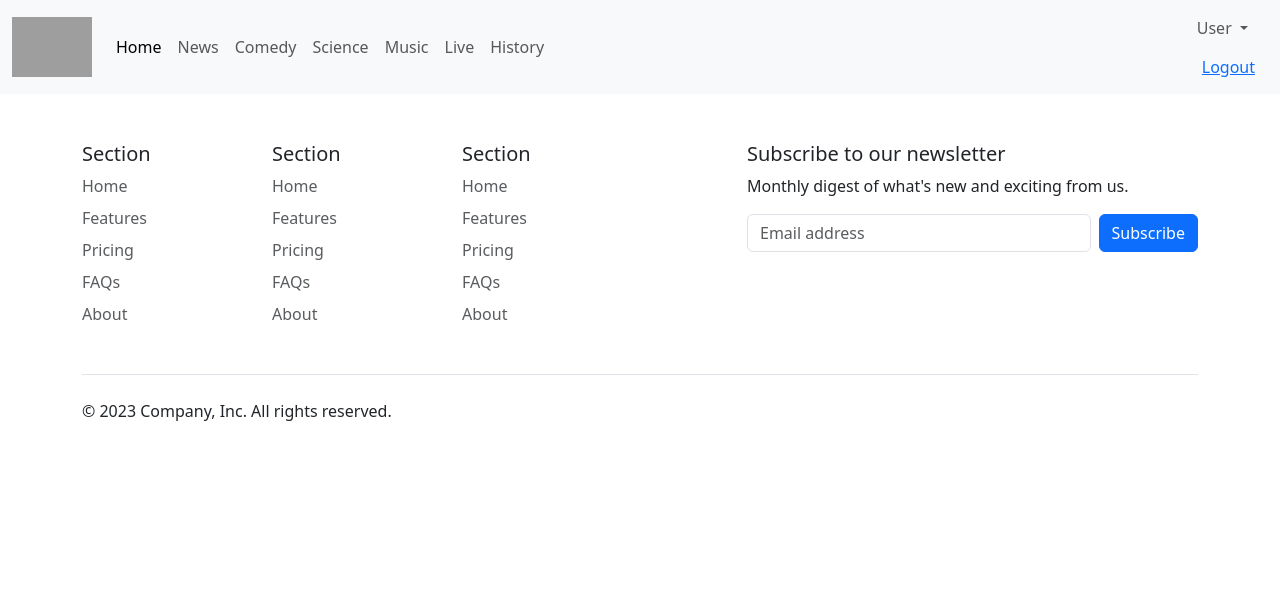
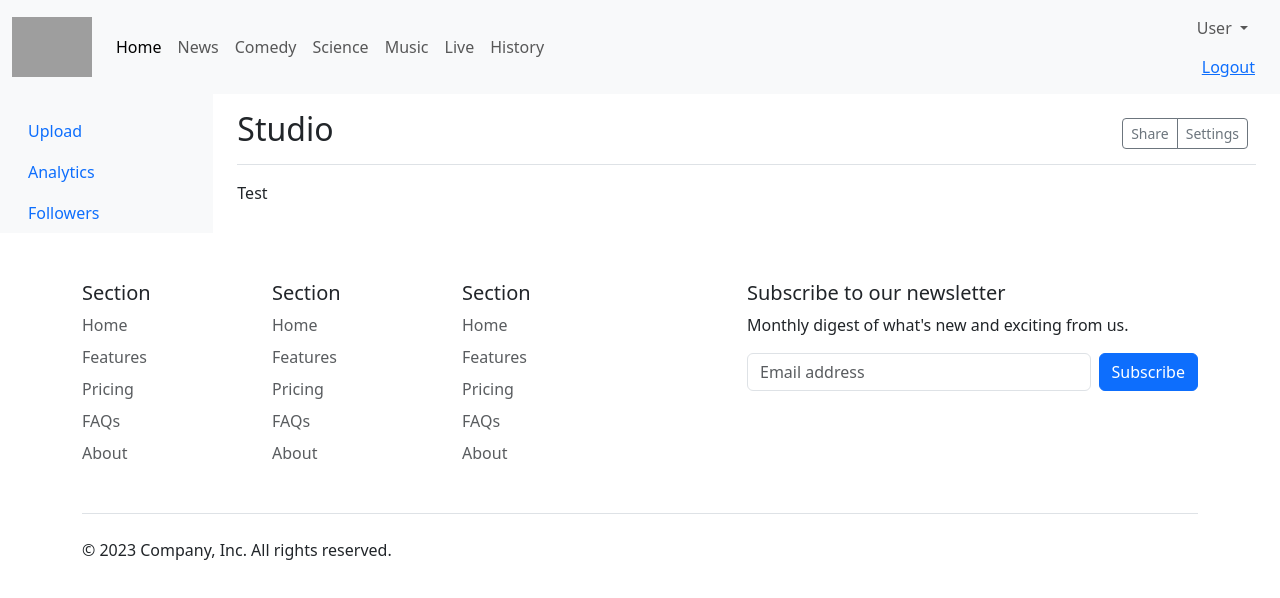
Before and after one commit to josecome/video-sharing-website-frontend-vuejs, a Vue app: page /studio in a window 1280 px wide. Shown: the top 598 px of the page. Built offline with nearby package versions, Linux system fonts and the light colour scheme; grey boxes are pictures that could not be loaded.

Commit message:
StudioView added

```diff
--- a/src/assets/main.css
+++ b/src/assets/main.css
@@ -34,3 +34,54 @@
     margin: 8px;
     width: 80%;
   }
+
+  .bd-placeholder-img {
+    font-size: 1.125rem;
+    text-anchor: middle;
+    -webkit-user-select: none;
+    -moz-user-select: none;
+    user-select: none;
+}
+
+@media (min-width: 768px) {
+    .bd-placeholder-img-lg {
+        font-size: 3.5rem;
+    }
+}
+
+.b-example-divider {
+    height: 3rem;
+    background-color: rgba(0, 0, 0, .1);
+    border: solid rgba(0, 0, 0, .15);
+    border-width: 1px 0;
+    box-shadow: inset 0 .5em 1.5em rgba(0, 0, 0, .1), inset 0 .125em .5em rgba(0, 0, 0, .15);
+}
+
+.b-example-vr {
+    flex-shrink: 0;
+    width: 1.5rem;
+    height: 100vh;
+}
+
+.bi {
+    vertical-align: -.125em;
+    fill: currentColor;
+}
+
+.nav-scroller {
+    position: relative;
+    z-index: 2;
+    height: 2.75rem;
+    overflow-y: hidden;
+}
+
+.nav-scroller .nav {
+    display: flex;
+    flex-wrap: nowrap;
+    padding-bottom: 1rem;
+    margin-top: -1px;
+    overflow-x: auto;
+    text-align: center;
+    white-space: nowrap;
+    -webkit-overflow-scrolling: touch;
+}
--- a/src/router/index.js
+++ b/src/router/index.js
@@ -1,6 +1,7 @@
 import { createRouter, createWebHistory } from 'vue-router'
 import HomeView from '../views/HomeView.vue'
 import VideoView from '../views/VideoView.vue'
+import StudioView from '../views/StudioView.vue'
 
 const router = createRouter({
   history: createWebHistory(import.meta.env.BASE_URL),
@@ -16,6 +17,11 @@ const router = createRouter({
       component: VideoView
     },
     {
+      path: '/studio',
+      name: 'studio',
+      component: StudioView
+    },
+    {
       path: '/about',
       name: 'about',
       // route level code-splitting
--- /dev/null
+++ b/src/views/StudioView.vue
@@ -0,0 +1,46 @@
+<template>
+    <div class="container-fluid">
+        <div class="row">
+            <nav id="sidebarMenu" class="col-md-3 col-lg-2 d-md-block bg-light sidebar collapse">
+                <div class="position-sticky pt-3 sidebar-sticky">
+                    <ul class="nav flex-column">
+                        <li class="nav-item">
+                            <a class="nav-link active" aria-current="page" href="#">
+                                <span data-feather="home" class="align-text-bottom"></span>
+                                Upload
+                            </a>
+                        </li>
+                        <li class="nav-item">
+                            <a class="nav-link" href="#">
+                                <span data-feather="file" class="align-text-bottom"></span>
+                                Analytics
+                            </a>
+                        </li>
+                        <li class="nav-item">
+                            <a class="nav-link" href="#">
+                                <span data-feather="shopping-cart" class="align-text-bottom"></span>
+                                Followers
+                            </a>
+                        </li>
+                    </ul>
+                </div>
+            </nav>
+
+            <main class="col-md-9 ms-sm-auto col-lg-10 px-md-4">
+                <div
+                    class="d-flex justify-content-between flex-wrap flex-md-nowrap align-items-center pt-3 pb-2 mb-3 border-bottom">
+                    <h1 class="h2">Studio</h1>
+                    <div class="btn-toolbar mb-2 mb-md-0">
+                        <div class="btn-group me-2">
+                            <button type="button" class="btn btn-sm btn-outline-secondary">Share</button>
+                            <button type="button" class="btn btn-sm btn-outline-secondary">Settings</button>
+                        </div>
+                    </div>
+                </div>
+                    <div>
+                        Test
+                    </div>
+            </main>
+        </div>
+    </div>
+</template>
```
